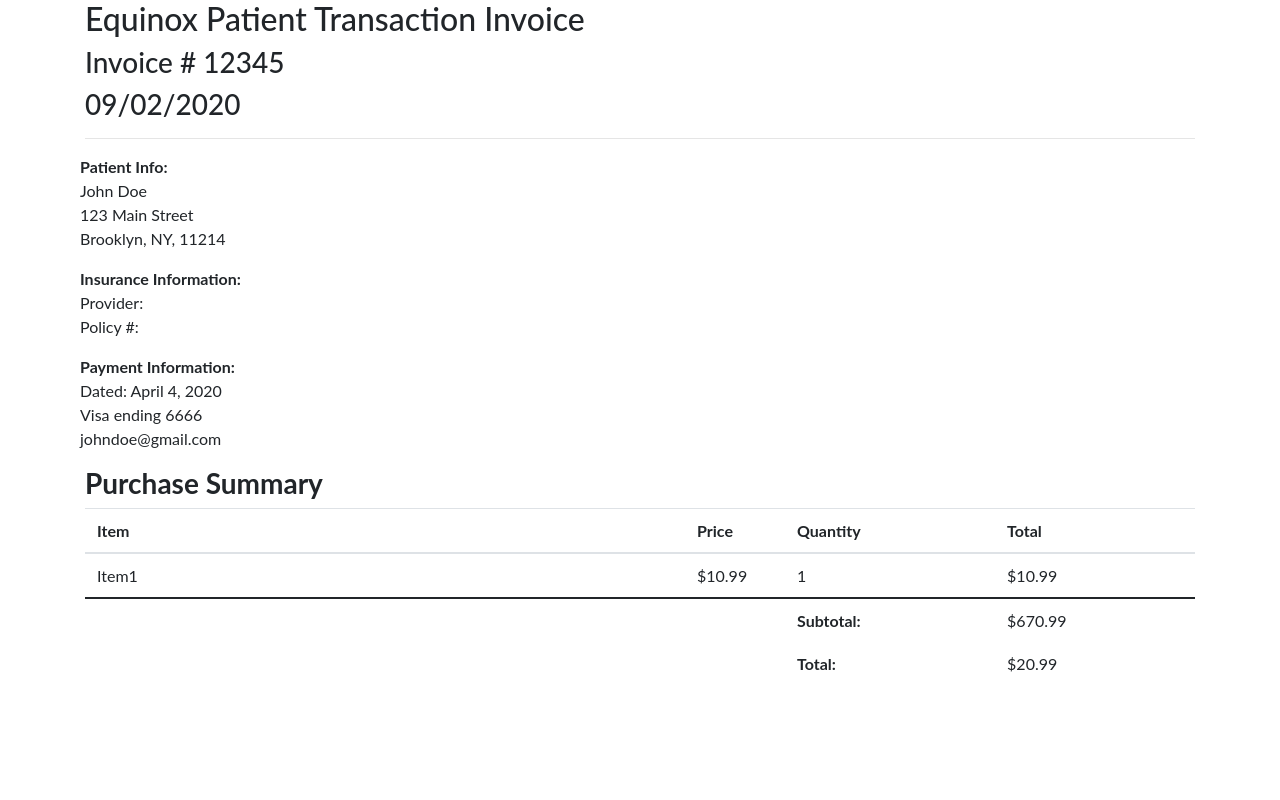
After one commit to CISC-4900-Team/4900-Project-Repo, a PHP site: page /PharmaSystem/homepage/transactions/invoice.php in a window 1280 px wide. The commit adds this page. Run offline with PHP 8.4, Linux system fonts and the light colour scheme; some libraries are stand-ins or nearby versions.

Commit message:
Final touches to transaction page, transactionScript.js, and added invoice page from Andy

```diff
--- /dev/null
+++ b/homepage/transactions/css/invoice_style.css
@@ -0,0 +1,23 @@
+body{
+    font-family: 'Lato', sans-serif;
+}
+html{
+    height: 100%;
+}
+
+
+.invoice-title h2, .invoice-title h3 {
+    display: inline-block;
+}
+
+.table > tbody > tr > .no-line {
+    border-top: none;
+}
+
+.table > thead > tr > .no-line {
+    border-bottom: none;
+}
+
+.table > tbody > tr > .thick-line {
+    border-top: 2px solid;
+}
--- a/homepage/transactions/includes/loadProduct.inc.php
+++ b/homepage/transactions/includes/loadProduct.inc.php
@@ -1,4 +1,5 @@
 <?php
+    include '../../../config.php';
     //Get the product UPC and quantity from the URL
     $upc = $_GET['p'];
     $quantity = $_GET['q'];
--- /dev/null
+++ b/homepage/transactions/invoice.php
@@ -0,0 +1,76 @@
+<link rel="stylesheet" href="https://stackpath.bootstrapcdn.com/bootstrap/4.4.1/css/bootstrap.min.css" integrity="sha384-Vkoo8x4CGsO3+Hhxv8T/Q5PaXtkKtu6ug5TOeNV6gBiFeWPGFN9MuhOf23Q9Ifjh" crossorigin="anonymous">
+<script src="https://kit.fontawesome.com/922c329282.js" crossorigin="anonymous"></script>
+<link rel="stylesheet" href="css/invoice_style.css">
+<title>Invoice <?php echo '123456'; ?></title>
+<div class="container">
+    <h2>Equinox Patient Transaction Invoice</h2>
+    <h3>Invoice # 12345</h3>
+    <h3>09/02/2020</h3>
+    <hr>
+    <div class="form-row">
+        <div class="form-group">
+            <strong>Patient Info: </strong>
+            <br>
+            John Doe
+            <br>
+            123 Main Street
+            <br>
+            Brooklyn, NY, 11214
+        </div>
+    </div>
+    <div class="form-row">
+        <div class="form-group">
+            <strong>Insurance Information: </strong>
+            <br>
+            Provider:
+            <br>
+            Policy #:
+        </div>
+    </div>
+    <div class="form-row">
+        <div class="form-group">
+            <strong>Payment Information: </strong>
+            <br>
+            Dated: April 4, 2020
+            <br>
+            Visa ending 6666
+            <br>
+            johndoe@gmail.com
+        </div>
+    </div>
+    <h3><strong>Purchase Summary</strong></h3>
+    <div class="panel-body">
+        <div class="table-responsive">
+            <table class="table table-condensed">
+                <thead>
+                    <tr>
+                        <th style="width: 600px;">Item</th>
+                        <th style="width: 100px;">Price</th>
+                        <th>Quantity</th>
+                        <th>Total</th>
+                    </tr>
+                </thead>
+                <tbody>
+                    <tr>
+                        <td style="width: 600px;">Item1</td>
+                        <td style="width: 100px;">$10.99</td>
+                        <td>1</td>
+                        <td>$10.99</td>
+                    </tr>
+                    <tr>
+                        <td class="thick-line"></td>
+                        <td class="thick-line"></td>
+                        <td class="thick-line"><strong>Subtotal:</strong></td>
+                        <td class="thick-line">$670.99</td>
+                    </tr>
+                    <tr>
+                        <td class="no-line"></td>
+                        <td class="no-line"></td>
+                        <td class="no-line"><strong>Total:</strong></td>
+                        <td class="no-line">$20.99</td>
+                    </tr>
+                </tbody>
+            </table>
+        </div>
+    </div>
+</div>
```
Also changed, not shown: homepage/transactions/checkout.php (+28 -17 lines), homepage/transactions/includes/processTransaction.inc.php (added, +15 -0 lines), homepage/transactions/js/transactionScript.js (+33 -9 lines).
